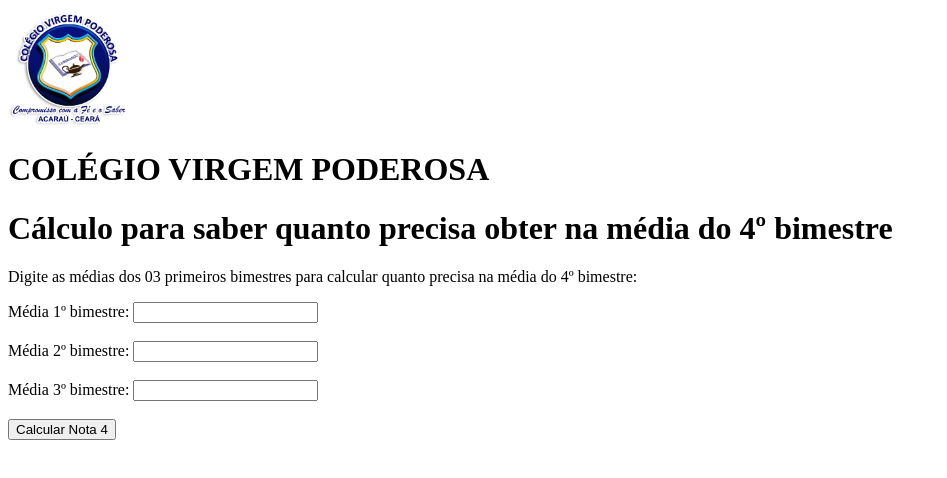
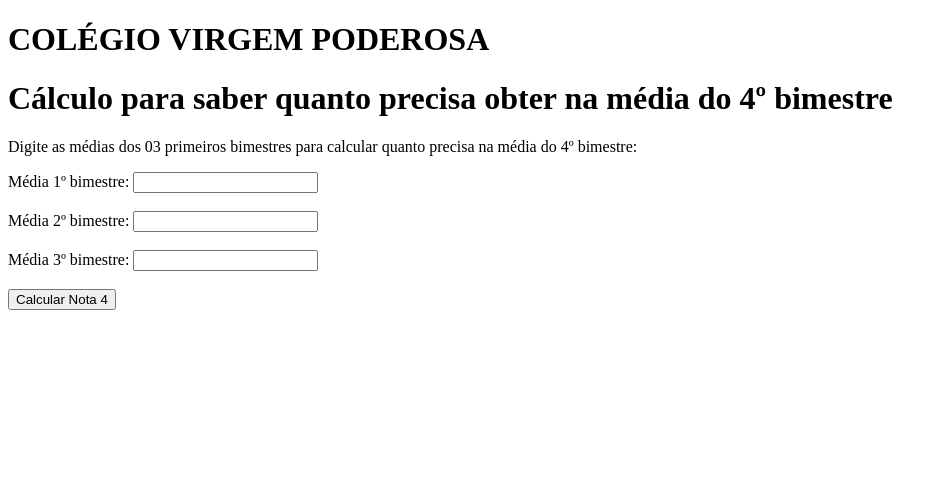
Before and after one commit to Lucas-Vitoriano/index, a plain HTML site: page index.html in a window 1280 px wide. Shown: the whole page, without its empty margins (0-947 px from the left). Drawn offline with Linux system fonts and the light colour scheme.

Commit message:
Update index.html

```diff
--- a/index.html
+++ b/index.html
@@ -20,7 +20,6 @@
     </script>
 </head>
 <body>
-    <img src="index/CVP_BORDA (3).png" alt="LogoCVP" width="10%" height="auto">
     <h1>COLÉGIO VIRGEM PODEROSA</h1>
     <h1>Cálculo para saber quanto precisa obter na média do 4º bimestre</h1>
     <p>Digite as médias dos 03 primeiros bimestres para calcular quanto precisa na média do 4º bimestre:</p>
```
